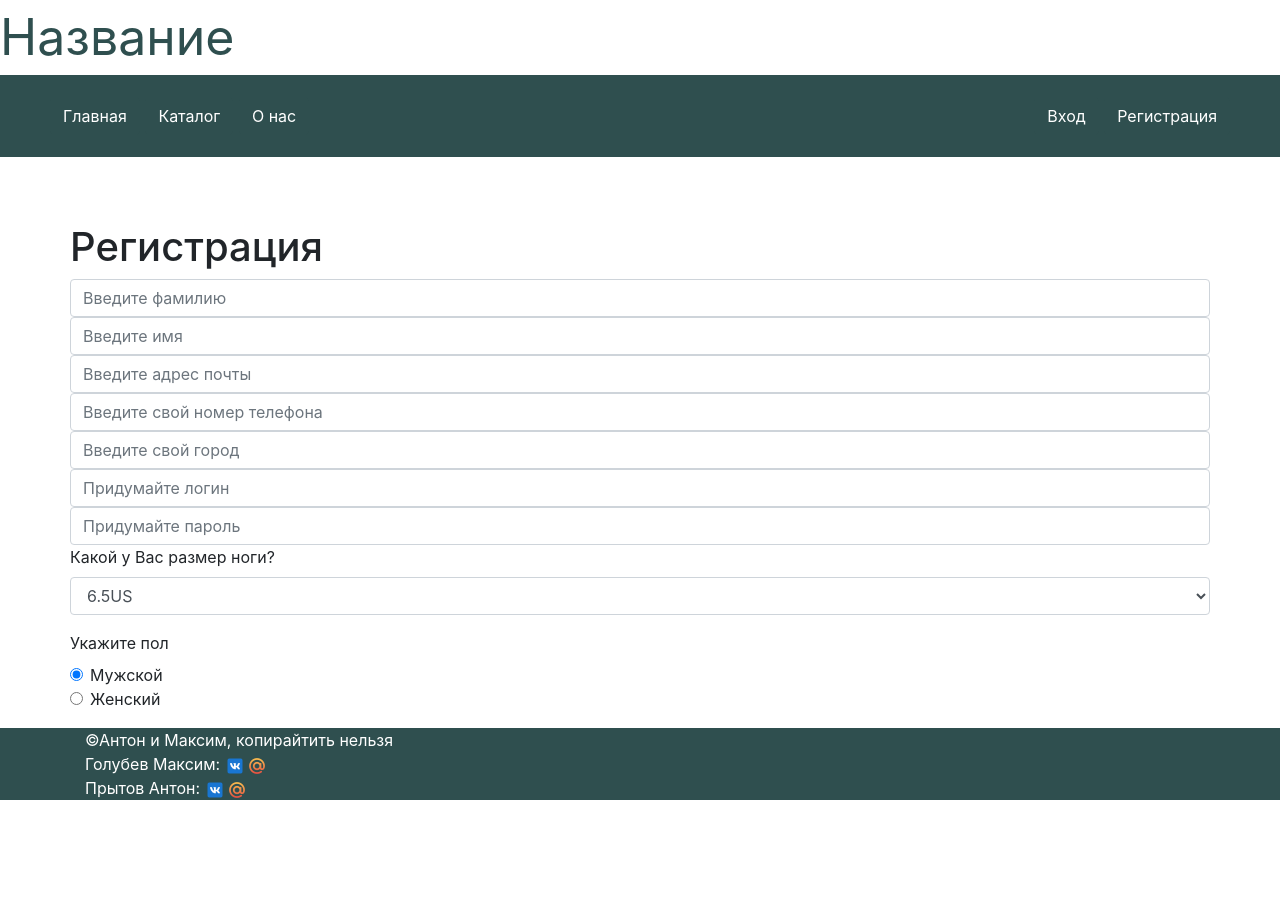
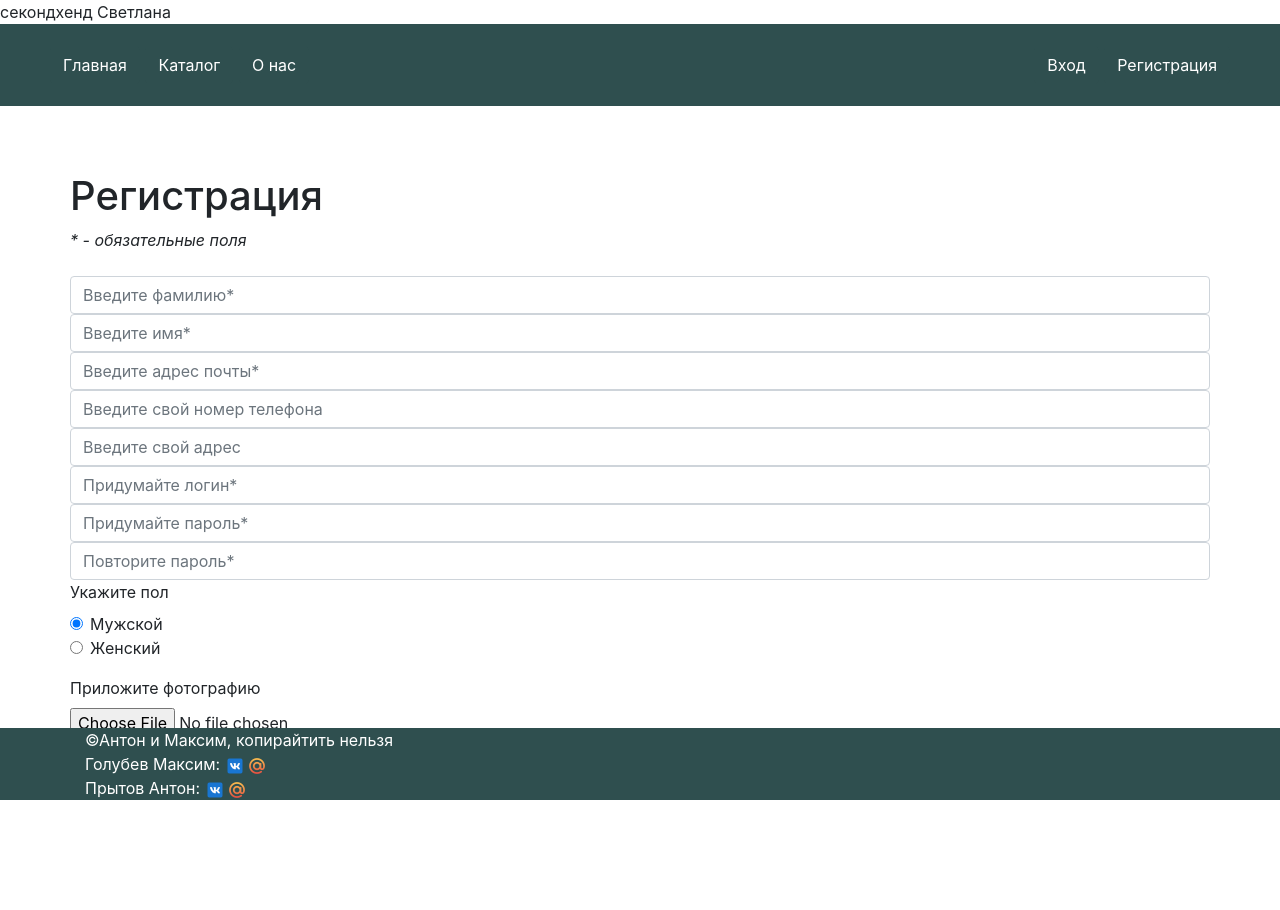
Before and after one commit to MaxGolubev19/Secondhand-Svetlana-, a Flask app: page /logup in a window 1280 px wide. Before the commit the page ends 800 px from the top, so only its background shows below. Run offline with Flask 2, Linux system fonts and the light colour scheme; parts of the project's set-up code (start-up, migrations or seed data) failed here and were passed over; some libraries are stand-ins or nearby versions.

Commit message:
Add files via upload

```diff
--- a/data/catalog.py
+++ b/data/catalog.py
@@ -15,5 +15,5 @@ class Product(SqlAlchemyBase):
     category = sql.Column(sql.String)
     user_id = sql.Column(sql.Integer, sql.ForeignKey("users.id"))
     user = sql.orm.relation('User')
-    image = sql.Column(sql.String, nullable=True)
+    image = sql.Column(sql.String, default='/static/images/pictures/no_image.jpg')
     created_date = sql.Column(sql.DateTime, default=datetime.datetime.now)
--- a/data/users.py
+++ b/data/users.py
@@ -3,6 +3,7 @@ import sqlalchemy as sql
 from werkzeug.security import generate_password_hash
 from .db_session import SqlAlchemyBase
 from flask_login import UserMixin
+from random import randint
 
 
 class User(SqlAlchemyBase, UserMixin):
@@ -14,10 +15,9 @@ class User(SqlAlchemyBase, UserMixin):
     sex = sql.Column(sql.String, nullable=True)
     status = sql.Column(sql.String, default='user')
     address = sql.Column(sql.String, nullable=True)
-    email = sql.Column(sql.String, index=True, nullable=True)
+    email = sql.Column(sql.String, index=True)
     phone = sql.Column(sql.Integer, index=True, nullable=True)
-    size = sql.Column(sql.String, nullable=True)
     login = sql.Column(sql.String)
     password = sql.Column(sql.String)
-    image = sql.Column(sql.String, nullable=True)
+    image = sql.Column(sql.String, default=f'/static/images/pictures/null{randint(1, 5)}.jpg')
     created_date = sql.Column(sql.DateTime, default=datetime.datetime.now)
--- a/main.py
+++ b/main.py
@@ -7,6 +7,9 @@ from data.users import User
 from data.catalog import Product
 from data.cart import Cart
 from flask_login import LoginManager, login_user, current_user, logout_user
+from random import randint
+from translate import sex, categories, sizes
+import smtplib
 
 
 app = Flask(__name__)
@@ -14,63 +17,9 @@ app.config['SECRET_KEY'] = 'yandexlyceum_secret_key'
 login_manager = LoginManager()
 login_manager.init_app(app)
 
-sex = {'man': 'Мужское',
-       'woman': 'Женское',
-       'child': 'Детское',
-       'Мужское': 'man',
-       'Женское': 'woman',
-       'Детское': 'child',
-    }
-
-categories = {'Одежда': 'wear',
-            'Обувь': 'shoes',
-            'Аксессуары': 'accessories',
-            'Косметика': 'cosmetics',
-            'Игрушки': 'toys',
-            'Другое': 'other',
-    }
-
-sizes = {'2XS': 'size1',
-         'XS': 'size2',
-         'M': 'size3',
-         'L': 'size4',
-         'XL': 'size5',
-         '2XL': 'size6',
-         '3XL': 'size7',
-         '4XL': 'size8',
-         '6.5US': 'size1',
-         '7US': 'size2',
-         '7.5US': 'size3',
-         '8US': 'size4',
-         '8.5US': 'size5',
-         '9US': 'size6',
-         '9.5US': 'size7',
-         '10US': 'size8',
-         '10.5US': 'size9',
-         '11US': 'size10',
-         '11.5US': 'size11',
-         '10см': 'size11',
-         '11см': 'size11',
-         '12см': 'size12',
-         '13см': 'size13',
-         '14см': 'size14',
-         '15см': 'size15',
-         '16см': 'size16',
-         '17см': 'size17',
-         '18см': 'size18',
-         '19см': 'size19',
-         '20см': 'size20',
-         '21см': 'size21',
-         '22см': 'size22',
-         '23см': 'size23',
-         '24см': 'size24',
-         '25см': 'size25',
-         '26см': 'size26',
-         '27см': 'size27',
-         '28см': 'size28',
-         '29см': 'size29',
-         '30см': 'size30',
-    }
+smtpObj = smtplib.SMTP('smtp.mail.ru', 587)
+smtpObj.starttls()
+smtpObj.login('svetlana_shop.info@mail.ru', 'juoRTt%o1IO1')
 
 
 @app.route('/')
@@ -107,7 +56,7 @@ def catalog():
             params[f'{my_category}'] = 'selected="selected"'
         if my_size:
             products = products.filter(Product.size == my_size)
-            params[f'{sizes[my_size]}'] = 'selected="selected"'
+            params[f'{sizes.get(my_size, None)}'] = 'selected="selected"'
     params['products'] = products
     return render_template('catalog.html', **params)
 
@@ -131,7 +80,7 @@ def category(category):
             params[f'{my_category}'] = 'selected="selected"'
         if my_size:
             products = products.filter(Product.size == my_size)
-            params[f'{sizes[my_size]}'] = 'selected="selected"'
+            params[f'{sizes.get(my_size, None)}'] = 'selected="selected"'
     else:
         products = products.filter(Product.sex == category)
         params[f'{category}'] = 'selected="selected"'
@@ -162,7 +111,11 @@ def add_cart(product_id):
 
 @app.route('/buy/<int:product_id>')
 def buy(product_id):
-    pass
+    db_sess = db_session.create_session()
+    product = db_sess.query(Product).filter(Product.id == product_id).first()
+    user = product.user
+    smtpObj.sendmail('svetlana_shop.info@mail.ru', user.email, f"""Hello, your item #{product.id} has been purchased.""")
+    return redirect(f'/delete/{product_id}')
 
 
 @app.route('/delete_cart/<int:id>')
@@ -178,9 +131,8 @@ def delete_cart(id):
 def delete(id):
     db_sess = db_session.create_session()
     product = db_sess.query(Product).filter(Product.id == id).first()
-    if current_user.id == product.user_id or current_user.status == 'admin':
-        db_sess.delete(product)
-        db_sess.commit()
+    db_sess.delete(product)
+    db_sess.commit()
     return redirect('/catalog')
 
 
@@ -206,6 +158,12 @@ def create(category):
         product.price = request.form.get('price')
         product.category = category
         product.user_id = current_user.id
+        image = request.files['file']
+        unic_name = f'{product.user_id}{product.name}{randint(1, 999999999)}'
+        with open(f'static/images/pictures/{unic_name}.jpg', 'wb') as file:
+            file.write(image.read())
+        if image:
+            product.image = f'/static/images/pictures/{unic_name}.jpg'
         db_sess = db_session.create_session()
         db_sess.add(product)
         db_sess.commit()
@@ -217,22 +175,45 @@ def create(category):
 def logup():
     params = {}
     params['title'] = 'Регистрация'
+    params['boxes'] = ['* - обязательные поля',
+                       'Введите фамилию*',
+                       'Введите имя*',
+                       'Введите адрес почты*',
+                       'Введите свой номер телефона',
+                       'Введите свой адрес',
+                       'Придумайте логин*',
+                       'Придумайте пароль*',
+                       'Повторите пароль*',
+                       'Укажите пол',
+                       'Приложите фотографию',
+                       'Зарегистрироваться']
     if request.method == 'POST':
+        db_sess = db_session.create_session()
         user = User()
         user.surname = request.form.get('surname')
         user.name = request.form.get('name')
+        user.email = request.form.get('email')
         user.phone = request.form.get('phone_number')
-        user.email = request.form.get('email')
         user.address = request.form.get('address')
         user.login = request.form.get('login')
-        user.password = generate_password_hash(request.form.get('password'))
+        password = generate_password_hash(request.form.get('password'))
+        if check_password_hash(password, request.form.get('password2')):
+            user.password = password
         user.size = request.form.get('size')
         user.sex = request.form.get('sex')
-        db_sess = db_session.create_session()
-        db_sess.add(user)
-        db_sess.commit()
-        login_user(user)
-        return redirect("/")
+        image = request.files['file']
+        with open(f'static/images/pictures/{user.login}.jpg', 'wb') as file:
+            file.write(image.read())
+        if image:
+            user.image = f'/static/images/pictures/{user.login}.jpg'
+        check_user = db_sess.query(User).filter(User.login == user.login).first()
+        if check_user:
+            return render_template('logup.html', **params)
+        if user.surname and user.name and user.email and user.login and user.password:
+            db_sess.add(user)
+            db_sess.commit()
+            login_user(user)
+            return redirect("/")
     return render_template('logup.html', **params)
 
 
@@ -266,6 +247,64 @@ def account():
     return render_template('account.html', **params)
 
 
+@app.route('/edit_user', methods=['post', 'get'])
+def edit_user():
+    params = {}
+    params['title'] = 'Редактирование'
+    params['boxes'] = ['Впишите новые данные в поля, которые хотите изменить',
+                       'Введите фамилию',
+                       'Введите имя',
+                       'Введите адрес почты',
+                       'Введите свой номер телефона',
+                       'Введите свой адрес',
+                       'Придумайте логин',
+                       'Придумайте пароль',
+                       'Повторите пароль',
+                       'Укажите пол',
+                       'Приложите фотографию',
+                       'Изменить']
+    if request.method == 'POST':
+        db_sess = db_session.create_session()
+        user = db_sess.query(User).filter(User.login == current_user.login).first()
+        surname = request.form.get('surname')
+        if surname:
+            user.surname = surname
+        name = request.form.get('name')
+        if name:
+            user.name = name
+        email = request.form.get('email')
+        if email:
+            user.email = email
+        phone = request.form.get('phone_number')
+        if phone:
+            user.phone = phone
+        address = request.form.get('address')
+        if address:
+            user.address = address
+        login = request.form.get('login')
+        if login:
+            check_user = db_sess.query(User).filter(User.login == user.login).first()
+            if check_user:
+                return render_template('logup.html', **params)
+            user.login = login
+        password = generate_password_hash(request.form.get('password'))
+        if password and check_password_hash(password, request.form.get('password2')):
+            user.password = password
+        elif password:
+            return render_template('logup.html', **params)
+        sex = request.form.get('sex')
+        if sex:
+            user.sex = sex
+        image = request.files['file']
+        with open(f'static/images/pictures/{user.login}.jpg', 'wb') as file:
+            file.write(image.read())
+        if image:
+            user.image = f'/static/images/pictures/{user.login}.jpg'
+        db_sess.commit()
+        return redirect("/account")
+    return render_template('logup.html', **params)
+
+
 @app.route('/cart')
 def cart():
     params = {}
@@ -285,9 +324,3 @@ if __name__ == '__main__':
     db_session.global_init("db/shop.db")
     port = int(os.environ.get("PORT", 5000))
     app.run(host='0.0.0.0', port=port)
-
-"""
-if __name__ == '__main__':
-    db_session.global_init("db/shop.db")
-    app.run()
-"""
--- a/templates/accessories.html
+++ b/templates/accessories.html
@@ -3,7 +3,7 @@
 {% block content %}
 <h1>Аксессуары</h1>
 <div>
-    <form class="login_form" method="post">
+    <form class="login_form" method="post" enctype="multipart/form-data">
     	<input type="product_name" class="form-control" id="product_name" placeholder="Введите название товара" name="product_name">
         <div class="form-group">
             <label for="classSelect">Введите категорию:</label>
--- a/templates/account.html
+++ b/templates/account.html
@@ -1,6 +1,7 @@
 {% extends "base.html" %}
 
 {% block content %}
+	<img src={{ current_user.image }} width="100px" height="100px" class="ava"></img>
 	<h1>{{current_user.surname}} {{current_user.name}}</h1>
 	{% if current_user.status == 'admin' %}
 		<h6>Статус: админ</h6>
@@ -20,4 +21,5 @@
 		Адрес: {{ current_user.address }}
 	</div>
 	{% endif %}
+	<a class="btn btn-primary" href="/edit_user">Изменить информацию</a>
 {% endblock %}
--- a/templates/base.html
+++ b/templates/base.html
@@ -12,7 +12,7 @@
 	</head>
 	<body>
 		<header>
-			<div class="title">Название</div>
+			<div><title-side>секондхенд</title-side> <title-main>Светлана</title-main></div>
 			<p class="main-menu">
 				<span>
 					<a class="btn btn-outline-light" href="/">Главная</a>
@@ -50,17 +50,17 @@
 				<div>©Антон и Максим, копирайтить нельзя</div>
 				<div>Голубев Максим:
 					<a href="https://vk.com/maks_mi_19" target="_blank">
-						<img src="static/images/vk.png" width="20px" height=20px></img>
+						<img src="/static/images/vk.png" width="20px" height=20px></img>
 					</a>
 					<a href="mailto:golubevmaksim2004@mail.ru" target="_blank">
-						<img src="static/images/mail.png" width="16px" height="16px"></img>
+						<img src="/static/images/mail.png" width="16px" height="16px"></img>
 					</a>
 				</div>
 				<div>Прытов Антон:
-					<a href="https://vk.com/id154898439" target="_blank"><img src="static/images/vk.png" width="20px" height=20px></img>
+					<a href="https://vk.com/id154898439" target="_blank"><img src="/static/images/vk.png" width="20px" height=20px></img>
 					</a>
 					<a href="mailto:06032004anton@gmail.com" target="_blank">
-						<img src="static/images/mail.png" width="16px" height="16px"></img>
+						<img src="/static/images/mail.png" width="16px" height="16px"></img>
 					</a>
 				</div>
 			</div>
--- a/templates/catalog.html
+++ b/templates/catalog.html
@@ -114,7 +114,7 @@
             <div class="card-header py-3">
               <h4 class="my-0 fw-normal">{{ product.name }}</h4>
             </div>
-            <img class="card-img-top" src="static/images/red_jacket.jpg"></img>
+            <img class="card-img-top" src={{ product.image }} class="catalog_img"></img>
             <div class="card-body">
               <ul class="list-unstyled mt-3 mb-4">
                 <li>Описание: {{ product.about }}</li>
@@ -122,8 +122,8 @@
               </ul>
               <a class="w-100 btn btn-lg btn-primary" href="/catalog/product/{{ product.id }}" role="button">Открыть</a>
             </div>
-          </div>
-        </div>
       </div>
   {% endfor %}
+  <br></br>
+  <br></br>
 {% endblock %}
--- a/templates/cosmetics.html
+++ b/templates/cosmetics.html
@@ -3,7 +3,7 @@
 {% block content %}
 <h1>Косметика</h1>
 <div>
-    <form class="login_form" method="post">
+    <form class="login_form" method="post" enctype="multipart/form-data">
     	<input type="product_name" class="form-control" id="product_name" placeholder="Введите название товара" name="product_name">
         <div class="form-group">
             <label for="description">Введите описание товара:</label>
--- a/templates/logup.html
+++ b/templates/logup.html
@@ -1,38 +1,24 @@
 {% extends "base.html" %}
 
 {% block content %}
-<h1>Регистрация</h1>
+<h1>{{ title }}</h1>
+<div><i>{{ boxes[0] }}</i></div><br>
 <div>
-    <form class="login_form" method="post">
-    	<input type="surname" class="form-control" id="surname" placeholder="Введите фамилию" name="surname">
-    	<input type="name" class="form-control" id="name" placeholder="Введите имя" name="name">
-        <input type="email" class="form-control" id="email" aria-describedby="emailHelp" placeholder="Введите адрес почты"
+    <form class="login_form" method="post" enctype="multipart/form-data">
+    	<input type="surname" class="form-control" id="surname" placeholder="{{ boxes[1] }}" name="surname">
+    	<input type="name" class="form-control" id="name" placeholder="{{ boxes[2] }}" name="name">
+        <input type="email" class="form-control" id="email" aria-describedby="emailHelp" placeholder="{{ boxes[3] }}"
         name="email">
-        <input type="phone_number" class="form-control" id="phone_number" placeholder="Введите свой номер телефона"
+        <input type="phone_number" class="form-control" id="phone_number" placeholder="{{ boxes[4] }}"
         name="phone_number">
-        <input type="address" class="form-control" id="address"  placeholder="Введите свой город" name="address">
+        <input type="address" class="form-control" id="address"  placeholder="{{ boxes[5] }}" name="address">
         <div class="form-group">
-        <input type="login" class="form-control" id="login"  placeholder="Придумайте логин" name="login">
+        <input type="login" class="form-control" id="login"  placeholder="{{ boxes[6] }}" name="login">
         <div class="form-group">
-        <input type="password" class="form-control" id="password"  placeholder="Придумайте пароль" name="password">
+        <input type="password" class="form-control" id="password"  placeholder="{{ boxes[7] }}" name="password">
+        <input type="password" class="form-control" id="password"  placeholder="{{ boxes[8] }}" name="password2">
         <div class="form-group">
-            <label for="classSelect">Какой у Вас размер ноги?</label>
-            <select class="form-control" id="classSelect" name="size">
-              <option>6.5US</option>
-              <option>7US</option>
-              <option>7.5US</option>
-              <option>8US</option>
-              <option>8.5US</option>
-              <option>9US</option>
-              <option>9.5US</option>
-              <option>10US</option>
-              <option>10.5US</option>
-              <option>11US</option>
-              <option>11.5US</option>
-            </select>
-        </div>
-        <div class="form-group">
-            <label for="form-check">Укажите пол</label>
+            <label for="form-check">{{ boxes[9] }}</label>
             <div class="form-check">
               <input class="form-check-input" type="radio" name="sex" id="male" value="male" checked>
               <label class="form-check-label" for="male">
@@ -46,7 +32,11 @@
               </label>
             </div>
         </div>
-        <button type="submit" class="btn btn-primary" href="/index">Зарегистрироваться</button><br>
+        <div class="form-group">
+            <label for="photo">{{ boxes[10] }}</label>
+            <input type="file" class="form-control-file" id="photo" name="file">
+        </div>
+        <button type="submit" class="btn btn-primary" href="/index">{{ boxes[11] }}</button><br>
     </form>
 </div>
 
--- a/templates/other.html
+++ b/templates/other.html
@@ -3,14 +3,14 @@
 {% block content %}
 <h1>Другое</h1>
 <div>
-    <form class="login_form" method="post">
+    <form class="login_form" method="post" enctype="multipart/form-data">
     	<input type="product_name" class="form-control" id="product_name" placeholder="Введите название товара" name="product_name">
         <div class="form-group">
             <label for="classSelect">Введите категорию:</label>
             <select class="form-control" id="classSelect" name="sex">
               <option>Мужское</option>
               <option>Женское</option>
-              <option>Дети</option>
+              <option>Детское</option>
             </select>
         </div>
         <div class="form-group">
--- a/templates/product.html
+++ b/templates/product.html
@@ -1,17 +1,17 @@
 {% extends "base.html" %}
 
 {% block content %}
+	<img src={{ product.image }} class="product_img"></img>
 	<h1>{{ product.name }}</h1>
 	<div>{{ product.about }}</div>
 	<div>{{ product.price }}</div>
 	<div>{{ product.user.name }}</div>
-	{% if current_user.is_authenticated %}
+	{% if current_user.is_authenticated and current_user.id != product.user_id %}
 		<a class="w-100 btn btn-lg btn-primary" href="/buy/{{ product.id }}" role="button">Купить</a>
 		<a class="w-100 btn btn-lg btn-primary" href="/add_cart/{{ product.id }}" role="button">Добавить в корзину</a>
-    {% else %}
+    {% elif current_user.id != product.user_id %}
     	<a class="w-100 btn btn-lg btn-primary" href="/login" role="button">Купить</a>
 	{% endif %}
-	<br></br>
 	{% if current_user.id == product.user.id or current_user.status == 'admin' %}
 		<a class="w-100 btn btn-lg btn-danger" href="/delete/{{ product.id }}" role="button">Удалить</a>
 	{% endif %}
--- a/templates/shoes.html
+++ b/templates/shoes.html
@@ -3,7 +3,7 @@
 {% block content %}
 <h1>Обувь</h1>
 <div>
-    <form class="login_form" method="post">
+    <form class="login_form" method="post" enctype="multipart/form-data">
     	<input type="product_name" class="form-control" id="product_name" placeholder="Введите название товара" name="product_name">
         <div class="form-group">
             <label for="classSelect">Введите категорию:</label>
--- a/templates/toys.html
+++ b/templates/toys.html
@@ -3,7 +3,7 @@
 {% block content %}
 <h1>Игрушки</h1>
 <div>
-    <form class="login_form" method="post">
+    <form class="login_form" method="post" enctype="multipart/form-data">
     	<input type="product_name" class="form-control" id="product_name" placeholder="Введите название товара" name="product_name">
         <div class="form-group">
             <label for="description">Введите описание товара:</label>
--- a/templates/wear.html
+++ b/templates/wear.html
@@ -3,7 +3,7 @@
 {% block content %}
 <h1>Одежда</h1>
 <div>
-    <form class="login_form" method="post">
+    <form class="login_form" method="post" enctype="multipart/form-data">
     	<input type="product_name" class="form-control" id="product_name" placeholder="Введите название товара" name="product_name">
         <div class="form-group">
             <label for="classSelect">Введите категорию:</label>
```
Also changed, not shown: translate.py (added, +57 -0 lines), db/shop.db.
